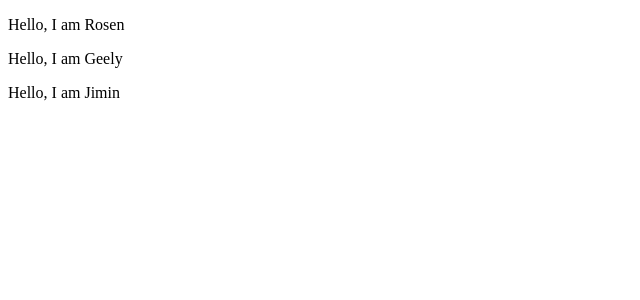
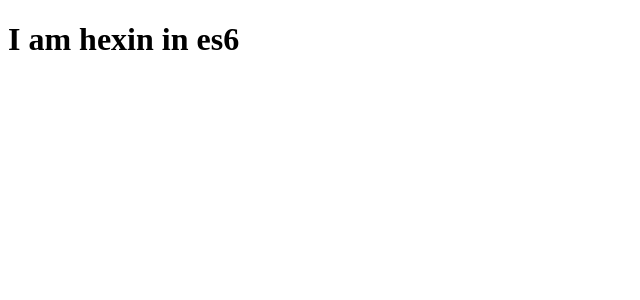
Before and after one commit to LucianoKlein/react-backend-mgmtsystem, a React app: page / in a window 1280 px wide. Shown: the top 300 px of the page, without its empty margins (0-640 px from the left). Built offline with nearby package versions, Linux system fonts and the light colour scheme.

Commit message:
Component

```diff
--- a/src/app.jsx
+++ b/src/app.jsx
@@ -1,18 +1,16 @@
 import React from 'react';
 import ReactDOM from 'react-dom';
 
-let names = ['Rosen', 'Geely', 'Jimin'];
-let jsx = (
-    <div>
-        {/*数组循环*/}
-        {
-            names.map((name, index) => <p key={index}>Hello, I am {name}</p>)
-        }
-
-    </div>
-);
+function Component() {
+    return <h1>hahahaha</h1>;
+}
+class ES6Component extends React.Component {
+    render() {
+        return <h1>I am hexin in es6</h1>
+    }
+}
 
 ReactDOM.render(
-    jsx,
+    <ES6Component/>,
     document.getElementById("app")
 )
```
